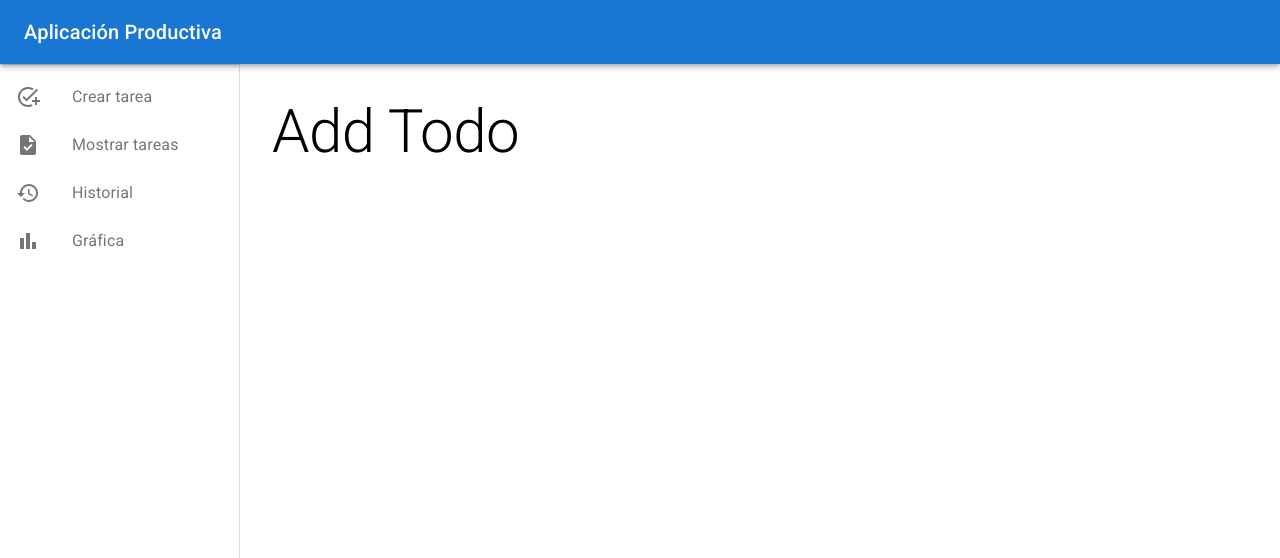
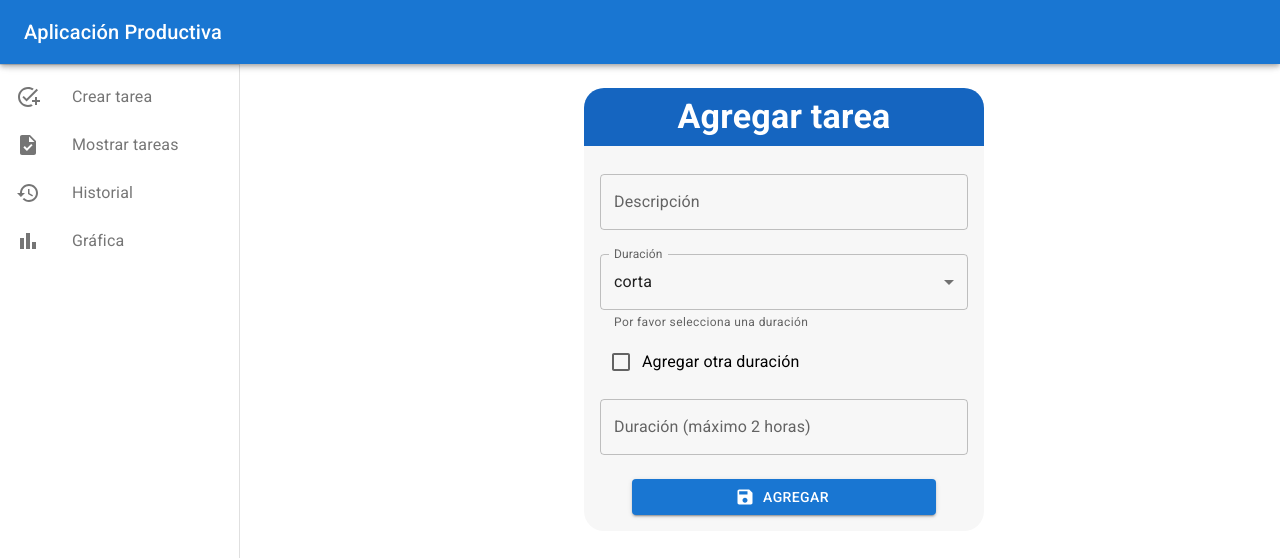
Before and after one commit to Juggantiss/productivity-app, a React (Vite) app: page / in a window 1280 px wide. Shown: the top 558 px of the page. Built offline with nearby package versions, Linux system fonts and the light colour scheme.

Commit message:
Creado formulario para agregar tareas

```diff
--- a/package.json
+++ b/package.json
@@ -12,6 +12,7 @@
     "@emotion/styled": "^11.8.1",
     "@fontsource/roboto": "^4.5.7",
     "@mui/icons-material": "^5.8.0",
+    "@mui/lab": "^5.0.0-alpha.84",
     "@mui/material": "^5.8.1",
     "axios": "^0.27.2",
     "react": "^18.0.0",
--- /dev/null
+++ b/src/components/Forms/FormAddTodo.jsx
@@ -0,0 +1,68 @@
+import {
+  Box,
+  TextField,
+  MenuItem,
+  FormControlLabel,
+  Checkbox
+} from "@mui/material";
+import SaveIcon from "@mui/icons-material/Save";
+import LoadingButton from "@mui/lab/LoadingButton";
+import Typography from "@mui/material/Typography";
+import { styles } from "../../styles/AddTodo";
+import { durations } from "../../utils/durationDefault";
+
+const FormAddTodo = () => (
+  <Box sx={styles.container} component="form">
+    <Typography sx={styles.header} variant="h4" component="div" gutterBottom>
+      Agregar tarea
+    </Typography>
+    <TextField
+      sx={styles.input}
+      margin="normal"
+      id="outlined-multiline-flexible"
+      label="Descripción"
+      multiline
+      maxRows={4}
+    />
+    <TextField
+      sx={styles.input}
+      margin="normal"
+      id="outlined-select-currency"
+      select
+      label="Duración"
+      defaultValue={30}
+      helperText="Por favor selecciona una duración"
+    >
+      {durations.map((option) => (
+        <MenuItem key={option.id} value={option.value}>
+          {option.label}
+        </MenuItem>
+      ))}
+    </TextField>
+    <FormControlLabel
+      sx={styles.checkbox}
+      control={<Checkbox />}
+      label="Agregar otra duración"
+    />
+    <TextField
+      sx={styles.input}
+      margin="normal"
+      id="outlined-basic"
+      label="Duración (máximo 2 horas)"
+      variant="outlined"
+      type="number"
+    />
+    <LoadingButton
+      sx={styles.button}
+      color="primary"
+      loading={false}
+      variant="contained"
+      loadingPosition="start"
+      startIcon={<SaveIcon />}
+    >
+      Agregar
+    </LoadingButton>
+  </Box>
+);
+
+export default FormAddTodo;
--- a/src/containers/Layout.jsx
+++ b/src/containers/Layout.jsx
@@ -32,9 +32,12 @@ const Layout = ({ window, children }) => {
       <Box
         component="main"
         sx={{
+          display: "flex",
           flexGrow: 1,
-          p: 3,
-          width: { sm: `calc(100% - ${240}px)` }
+          marginTop: 10,
+          width: { sm: `calc(100% - ${240}px)` },
+          alignItems: "center",
+          justifyContent: "center"
         }}
       >
         <Toolbar />
--- a/src/pages/AddTodo.jsx
+++ b/src/pages/AddTodo.jsx
@@ -1,9 +1,7 @@
-import Typography from "@mui/material/Typography";
+import FormAddTodo from "../components/Forms/FormAddTodo";
 
-const AddTodo = () => (
-  <Typography variant="h2" component="div" gutterBottom>
-    Add Todo
-  </Typography>
-);
+const AddTodo = () => {
+  return <FormAddTodo />;
+};
 
 export default AddTodo;
--- /dev/null
+++ b/src/styles/AddTodo.js
@@ -0,0 +1,33 @@
+export const styles = {
+  container: {
+    display: "flex",
+    position: "relative",
+    flexDirection: "column",
+    width: 400,
+    backgroundColor: "#f7f7f7",
+    borderRadius: 5,
+    overflow: "hidden"
+  },
+  header: {
+    display: "flex",
+    justifyContent: "center",
+    alignItems: "center",
+    backgroundColor: "primary.dark",
+    padding: 1,
+    color: "#fff",
+    fontWeight: "bold"
+  },
+  input: {
+    marginLeft: 2,
+    marginRight: 2
+  },
+  checkbox: {
+    marginLeft: 2
+  },
+  button: {
+    marginTop: 2,
+    marginBottom: 2,
+    marginLeft: 6,
+    marginRight: 6
+  }
+};
--- /dev/null
+++ b/src/utils/durationDefault.js
@@ -0,0 +1,17 @@
+export const durations = [
+  {
+    id: 1,
+    value: 30,
+    label: "corta"
+  },
+  {
+    id: 2,
+    value: 45,
+    label: "media"
+  },
+  {
+    id: 3,
+    value: 60,
+    label: "larga"
+  }
+];
```
Also changed, not shown: src/utils/todoList.js (added, +42 -0 lines), 1 other file (tests, documents, lock files or other folders).
